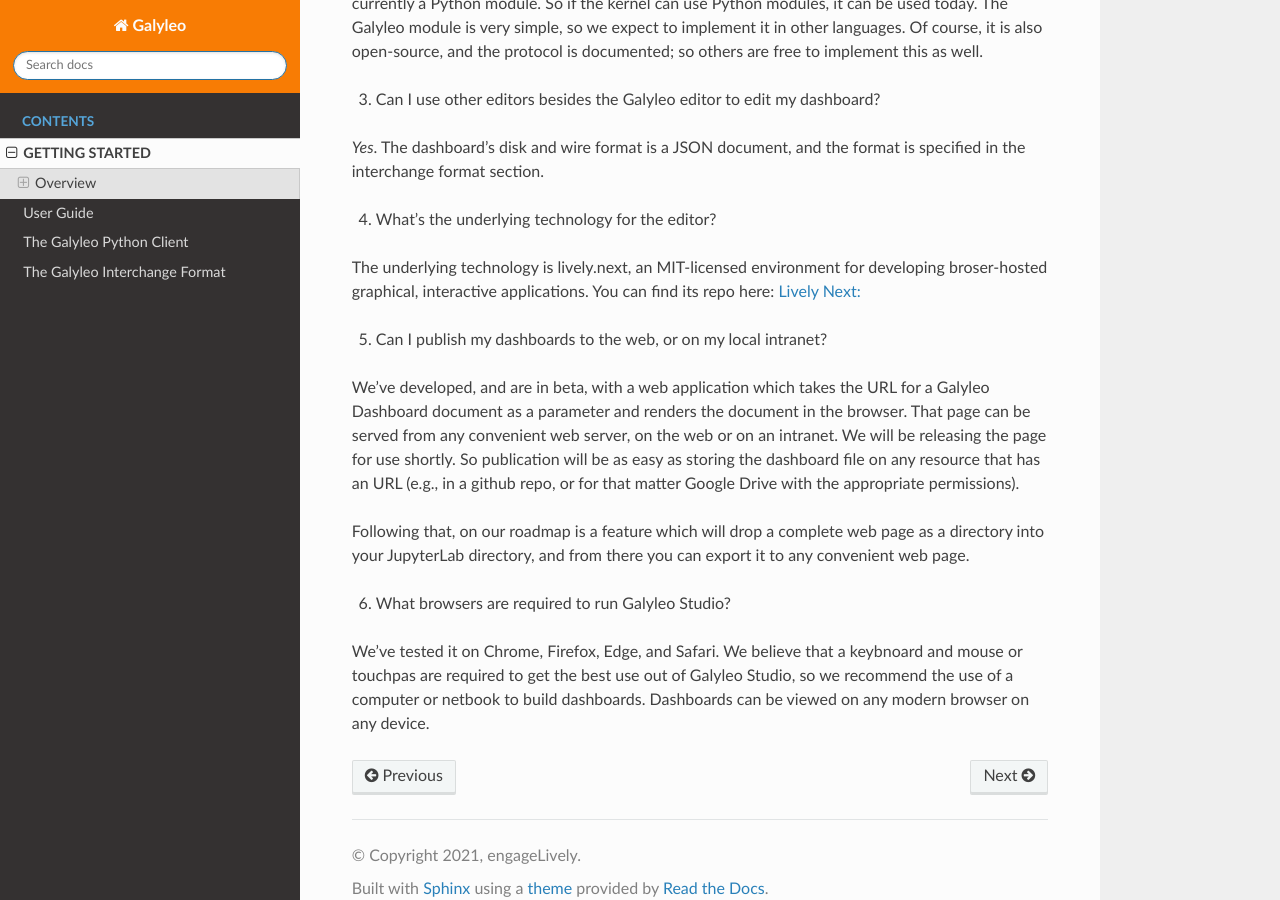
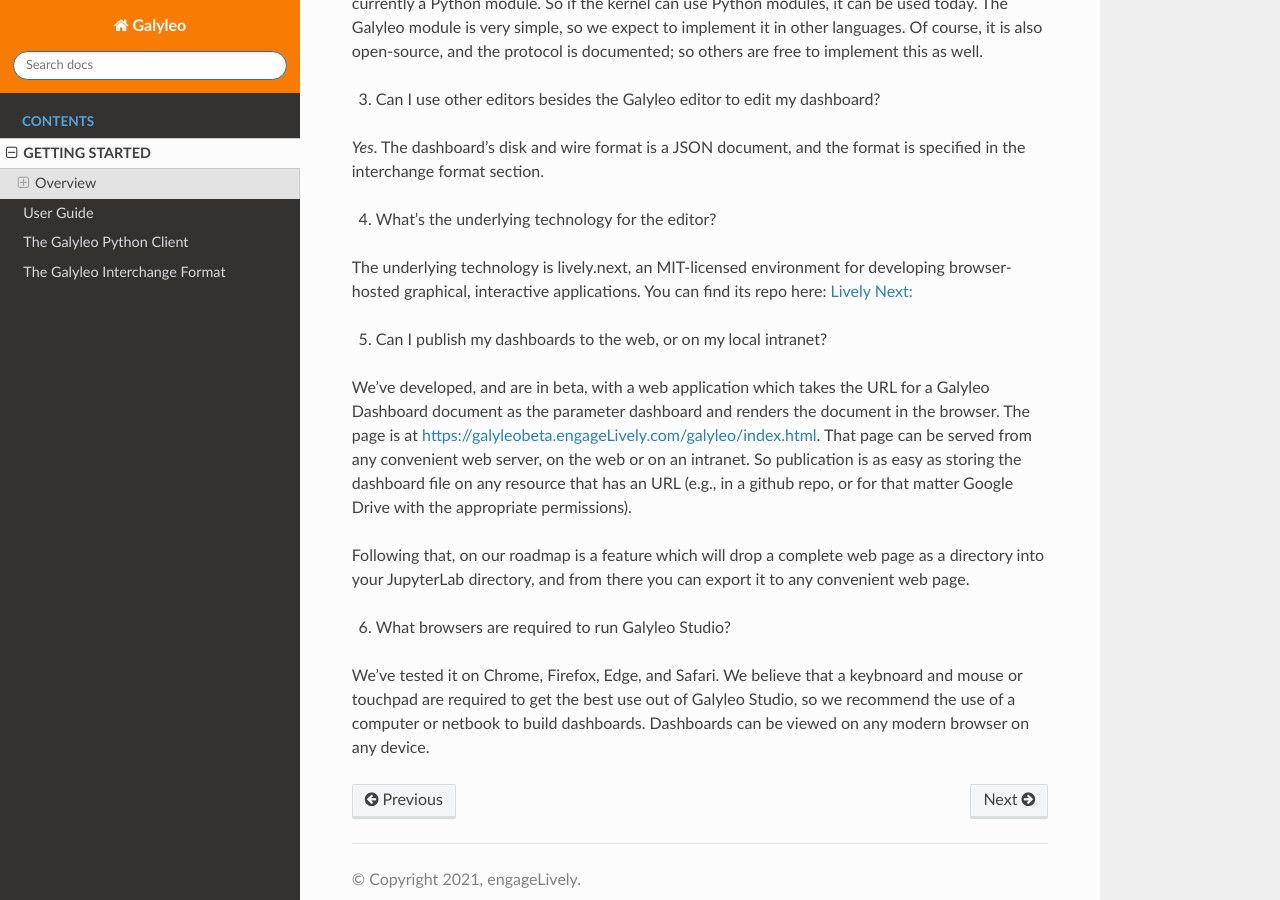
Before and after one commit to engageLively/galyleo-user-docs, a Sphinx documentation site: the page built from source/overview.rst, in a window 1280 px wide and 900 px high, scrolled down 1505 px. Built offline with Sphinx 7.4.7 and the Read the Docs theme 2.0.0, drawn with Linux system fonts in a browser that asks for light colours.

Commit message:
fixed typos and updated

```diff
--- a/source/overview.rst
+++ b/source/overview.rst
@@ -44,14 +44,14 @@
 
 4. What's the underlying technology for the editor?
 
-The underlying technology  is lively.next, an MIT-licensed environment for developing broser-hosted graphical, interactive applications.  You can find its repo here: `Lively Next: <https://github.com/LivelyKernel/lively.next>`_
+The underlying technology  is lively.next, an MIT-licensed environment for developing browser-hosted graphical, interactive applications.  You can find its repo here: `Lively Next: <https://github.com/LivelyKernel/lively.next>`_
 
 5. Can I publish my dashboards to the web, or on my local intranet?
 
-We've developed, and are in beta, with  a web application which  takes the URL for a Galyleo Dashboard document as a parameter and renders the document in the browser.  That page can be served from any convenient web server, on the web or on an intranet.  We will be releasing the page for use shortly.  So publication will be as easy as storing the dashboard file on any resource that has an URL (e.g., in a github repo, or for that matter Google Drive with the appropriate permissions).
+We've developed, and are in beta, with  a web application which  takes the URL for a Galyleo Dashboard document as the  parameter dashboard and renders the document in the browser.  The page is at https://galyleobeta.engageLively.com/galyleo/index.html.  That page can be served from any convenient web server, on the web or on an intranet.    So publication is as easy as storing the dashboard file on any resource that has an URL (e.g., in a github repo, or for that matter Google Drive with the appropriate permissions).
 
 Following that, on our roadmap is a feature which will drop a complete web page as a directory into your JupyterLab directory, and from there you can export it to any convenient web page.
 
 6. What browsers are required to run Galyleo Studio?
 
-We've tested it on Chrome, Firefox, Edge,  and Safari.  We believe that a keybnoard and mouse or touchpas are required to get the best use out of Galyleo Studio, so we recommend the use of a computer or netbook to build dashboards.  Dashboards can be viewed on any modern browser on any device.
+We've tested it on Chrome, Firefox, Edge,  and Safari.  We believe that a keybnoard and mouse or touchpad are required to get the best use out of Galyleo Studio, so we recommend the use of a computer or netbook to build dashboards.  Dashboards can be viewed on any modern browser on any device.
```
